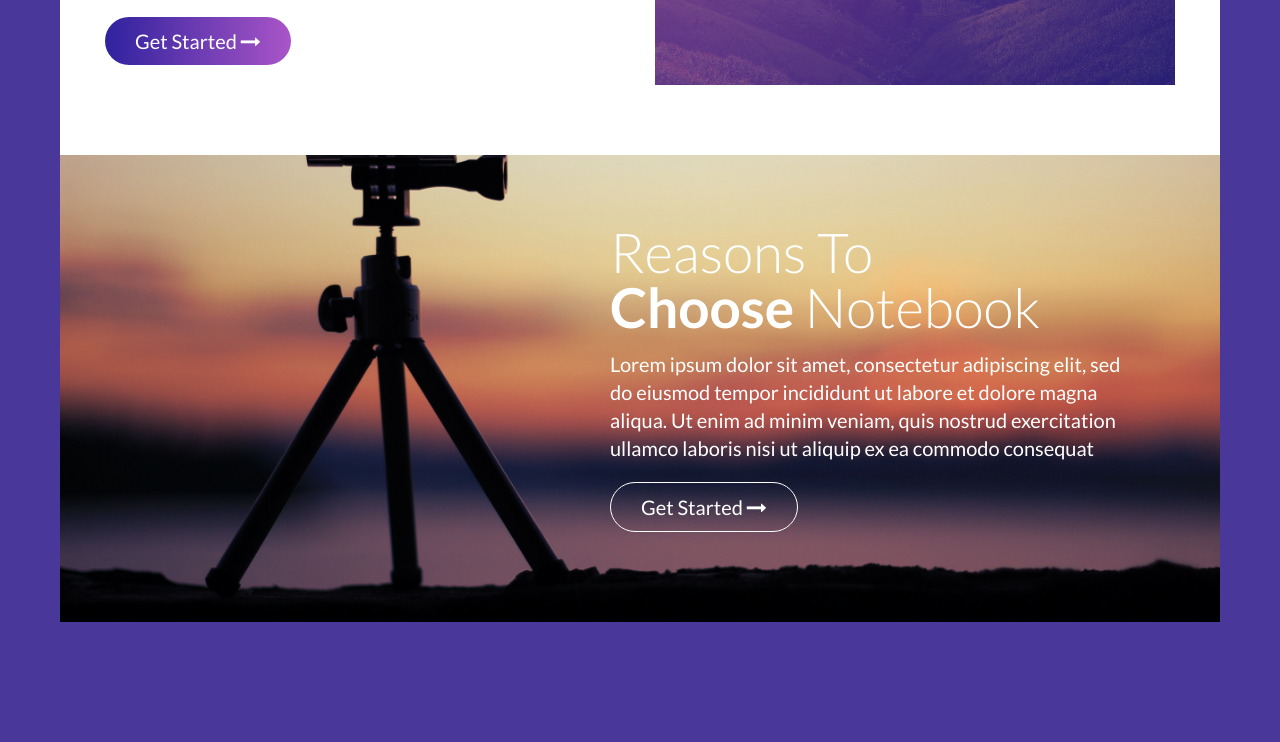
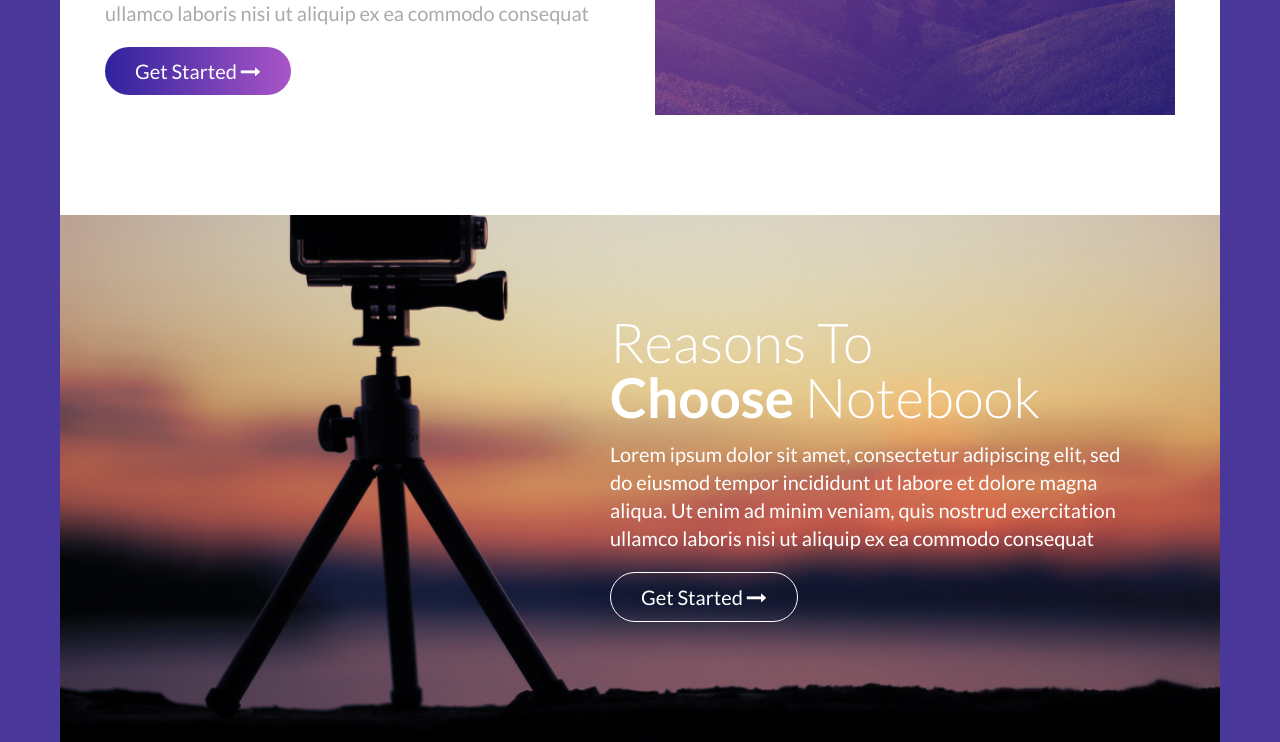
Before and after one commit to Somyia/Somyia.github.io, a plain HTML site: page pemodule/index.html in a window 1280 px wide. Shown: the part 800-1542 px from the top of the page. Before the commit the page ends 1422 px from the top, so only its background shows below. Drawn offline with Linux system fonts and the light colour scheme.

Commit message:
Update style.css

```diff
--- a/pemodule/style.css
+++ b/pemodule/style.css
@@ -88,7 +88,7 @@ body{
 
 .reasons-to-choose-section {
     background: #fff;
-    padding: 70px 45px;
+    padding: 100px 45px;
     display: flex;
 }
 
```
